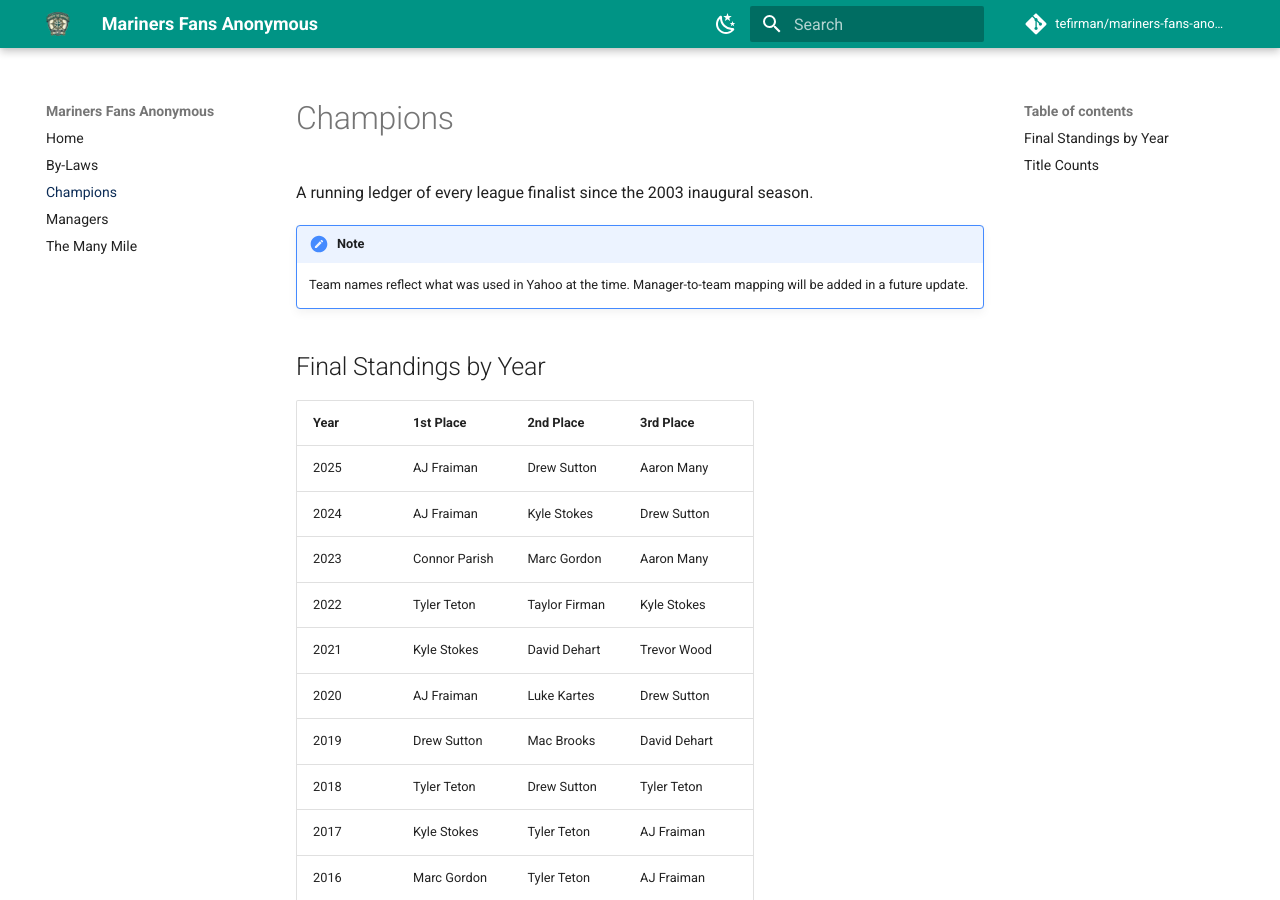
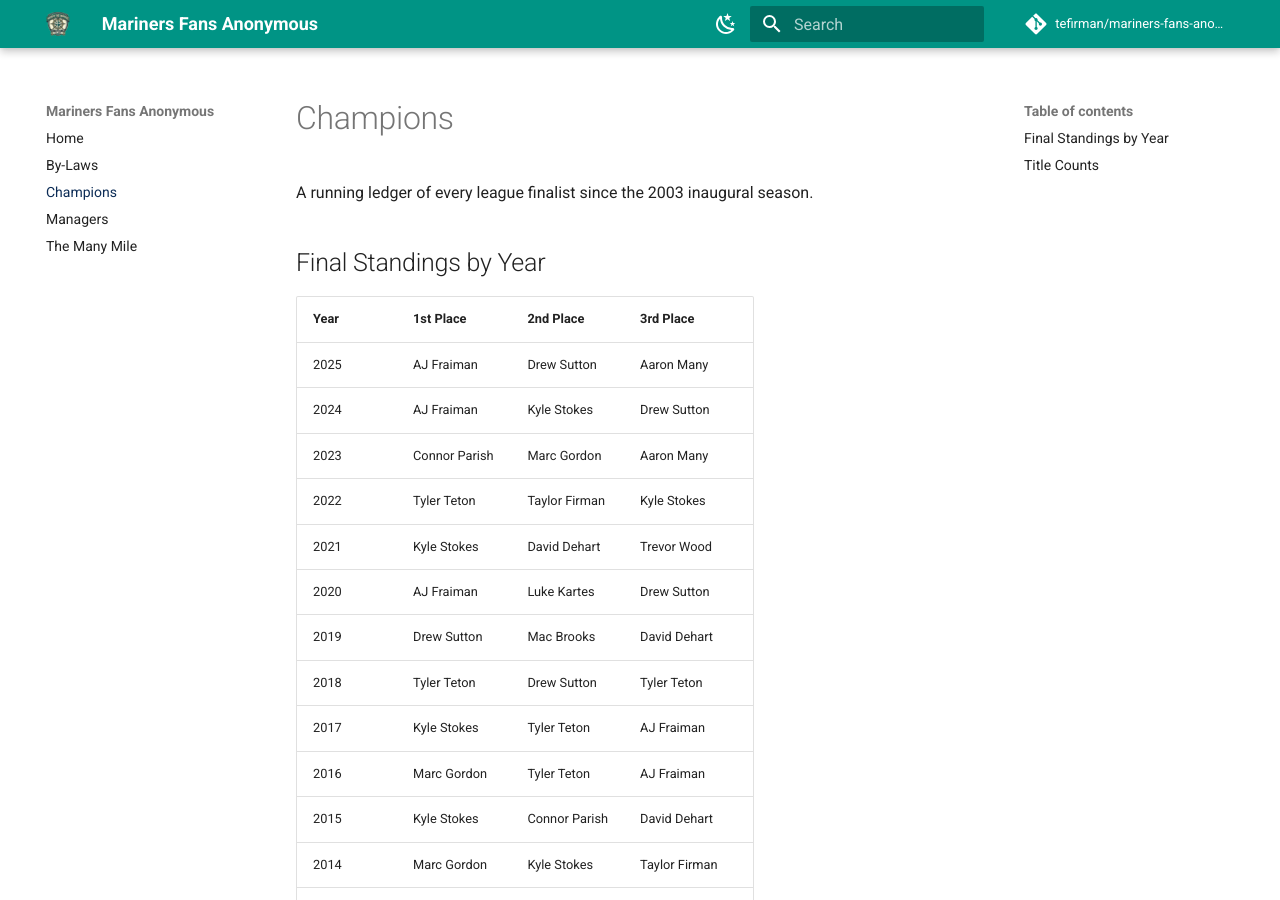
Before and after one commit to tefirman/mariners-fans-anonymous, an MkDocs documentation site: the page built from docs/champions.md, in a window 1280 px wide and 900 px high. Built offline with MkDocs 1.6.1 and Material for MkDocs 9.7.7, drawn with Linux system fonts in a browser that asks for light colours; comment, search, counter and statistics services are not loaded.

Commit message:
Removing note from the top of the champions page

```diff
--- a/docs/champions.md
+++ b/docs/champions.md
@@ -1,9 +1,6 @@
 # Champions
 
 A running ledger of every league finalist since the 2003 inaugural season.
-
-!!! note
-    Team names reflect what was used in Yahoo at the time. Manager-to-team mapping will be added in a future update.
 
 ## Final Standings by Year
 
```
